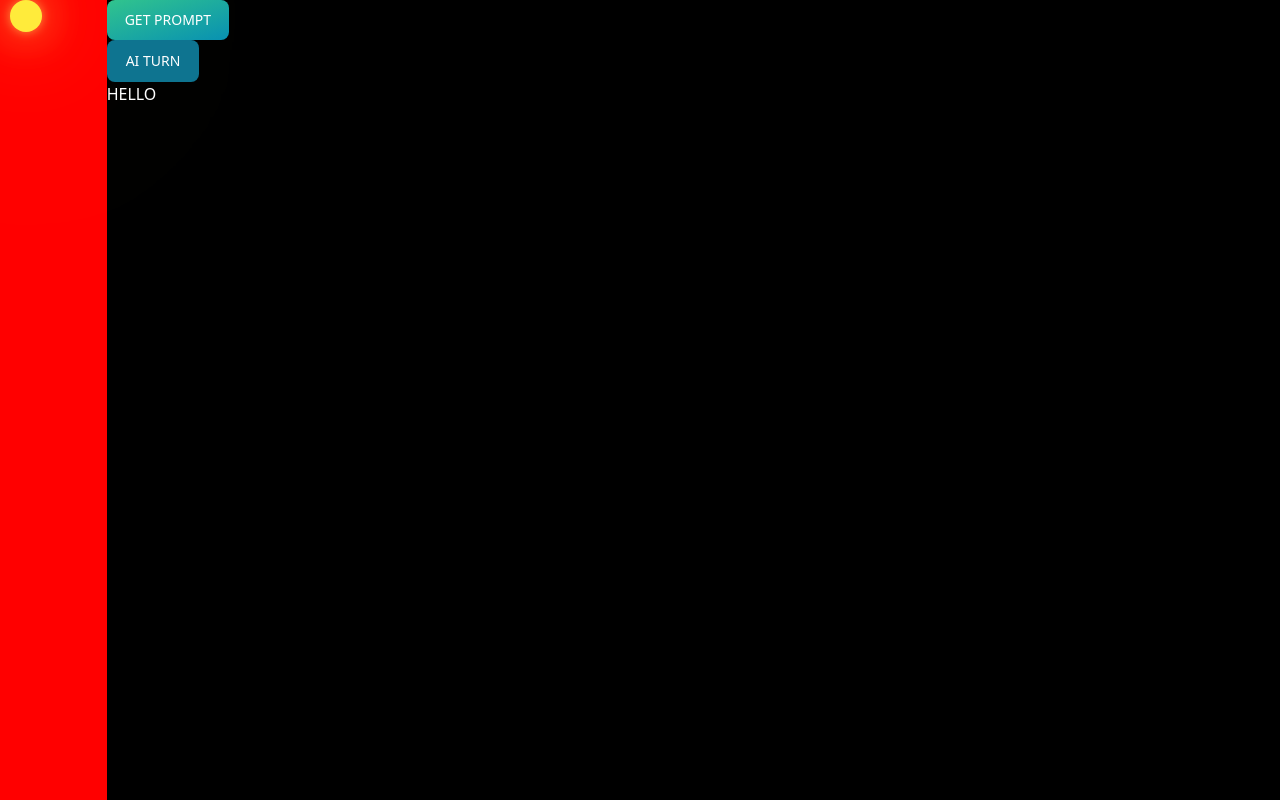
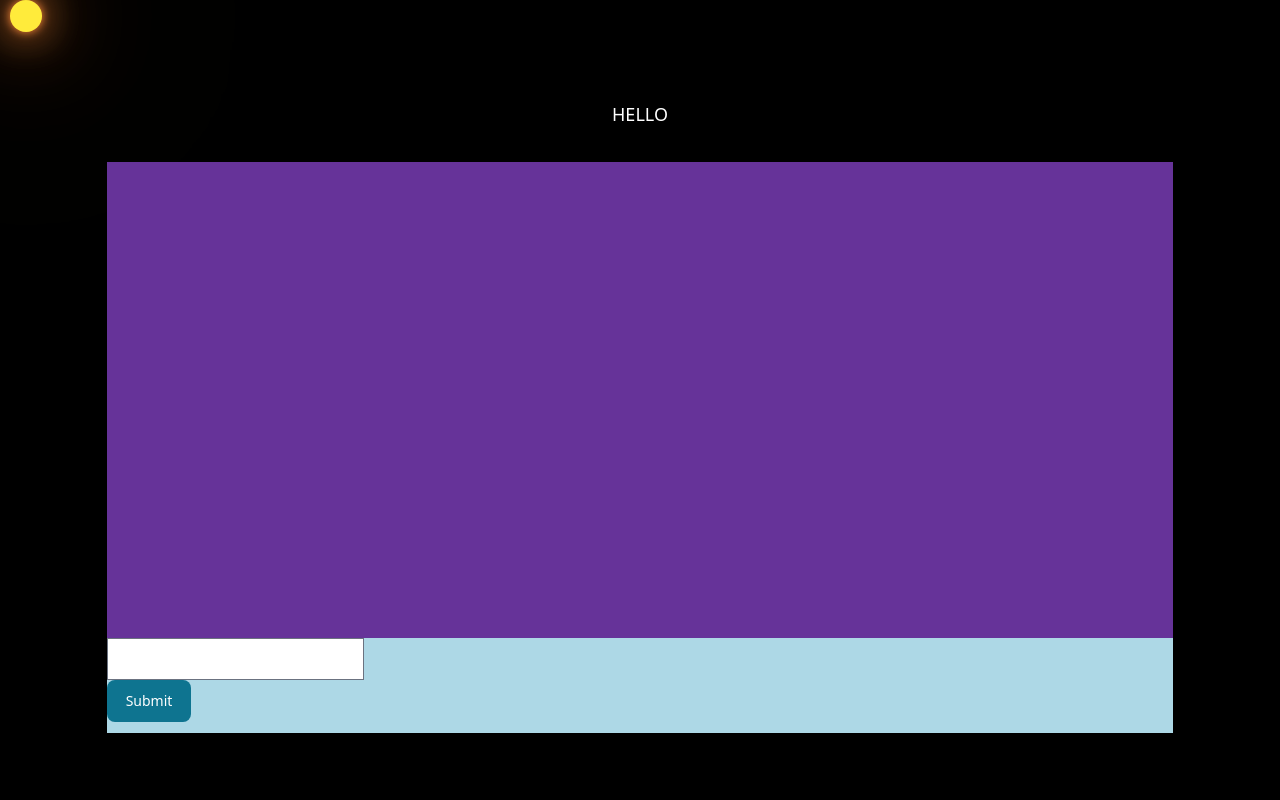
Before and after one commit to TheSilentIce/MakeOrwellHappy, a React (Vite) app in the folder Frontend/Orwell-website/: page / in a window 1280 px wide. Built offline with nearby package versions, Linux system fonts and the light colour scheme.

Commit message:
Created different containers, and started work on textbox input

```diff
--- a/Frontend/Orwell-website/src/Components/MainBody.tsx
+++ b/Frontend/Orwell-website/src/Components/MainBody.tsx
@@ -9,6 +9,8 @@ import { Button } from "flowbite-react";
 function MainBody() {
   const [prompt, setPrompt] = useState<String | null>("HELLO");
   const [passage, setPassage] = useState<String>("");
+  const [isPrompt, setIsPrompt] = useState<boolean>(false);
+  const [isPassage, setIsPassage] = useState<boolean>(true);
 
   const promptCollect = async () => {
     const URL = "http://localhost:8080/v1/Orwell/getPrompt/";
@@ -56,15 +58,30 @@ function MainBody() {
     });
   };
 
+  const submitTextBox = () => {};
+
   return (
     <>
-      <div>
-        <Button onClick={getPrompt} gradientDuoTone={"greenToBlue"}>
+      <div className="main-container">
+        <div className="text-container">
+          <p className="prompt" hidden={isPrompt}>
+            {prompt}
+          </p>
+          <p className="passage" hidden={isPassage}>
+            {passage}
+          </p>
+        </div>
+
+        <div className="eye-container"></div>
+        <div className="input-container">
+          <input type="text" id="textbox"></input>
+          <Button onClick={submitTextBox}>Submit</Button>
+        </div>
+
+        {/* <Button onClick={getPrompt} gradientDuoTone={"greenToBlue"}>
           GET PROMPT
         </Button>
-        <Button onClick={aiTurn}>AI TURN</Button>
-        <p className="prompt">{prompt}</p>
-        <p className="passage">{passage}</p>
+        <Button onClick={aiTurn}>AI TURN</Button> */}
       </div>
     </>
   );
--- a/Frontend/Orwell-website/src/Styles/App.css
+++ b/Frontend/Orwell-website/src/Styles/App.css
@@ -13,5 +13,5 @@ html,body{
 .help {
     display: grid;
     grid-row: span 3;
-    background-color: red;
+    /* background-color: red; */
 }
--- a/Frontend/Orwell-website/src/Styles/MainBody.css
+++ b/Frontend/Orwell-website/src/Styles/MainBody.css
@@ -1,7 +1,35 @@
+@import url("../Styles/App.css");
+
 .prompt {
     color: white;
+    font-size: 18px;
+    font-weight:500;
 }
 
 .passage {
     color: violet;
+    font-size: 18px;
+    font-weight:500;
 }
+
+.main-container {
+    display: grid;
+    grid-column: 2;
+    grid-row: 2;
+    grid-template-columns: 1fr;
+    grid-template-rows: 1fr 5fr 1fr;
+}
+
+.text-container {
+    display: flex;
+    align-items: center;
+    justify-content: center;
+}
+
+.eye-container {
+    background-color: rebeccapurple;
+}
+
+.input-container {
+    background-color: lightblue;
+}
```
